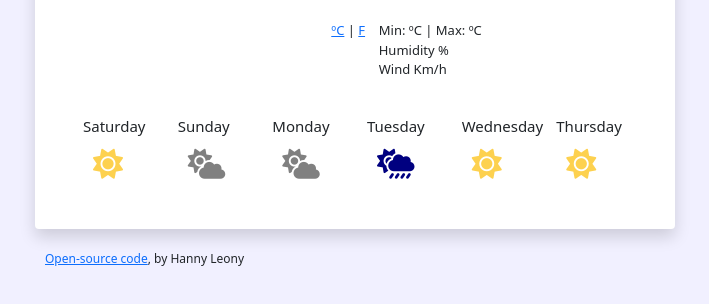
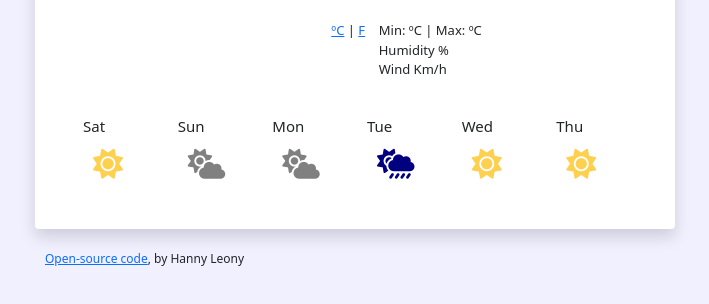
Before and after one commit to hannyleony/project-week-7, a website built with Parcel: page index.html in a window 1280 px wide. Shown: the part 240-544 px from the top of the page, without its empty margins (285-994 px from the left). Built offline with nearby package versions, Linux system fonts and the light colour scheme; no server answers; a web font is replaced by a local one.

Commit message:
days of week

```diff
--- a/index.html
+++ b/index.html
@@ -81,12 +81,12 @@
       <br />
 
       <div class="row days">
-        <div class="col-2 days">Saturday</div>
-        <div class="col-2 days">Sunday</div>
-        <div class="col-2 days">Monday</div>
-        <div class="col-2 days">Tuesday</div>
-        <div class="col-2 days">Wednesday</div>
-        <div class="col-2 days">Thursday</div>
+        <div class="col-2 days">Sat</div>
+        <div class="col-2 days">Sun</div>
+        <div class="col-2 days">Mon</div>
+        <div class="col-2 days">Tue</div>
+        <div class="col-2 days">Wed</div>
+        <div class="col-2 days">Thu</div>
       </div>
       <div class="row icons">
         <div class="col-2"><i class="fas fa-sun icon sun"></i></div>
```
